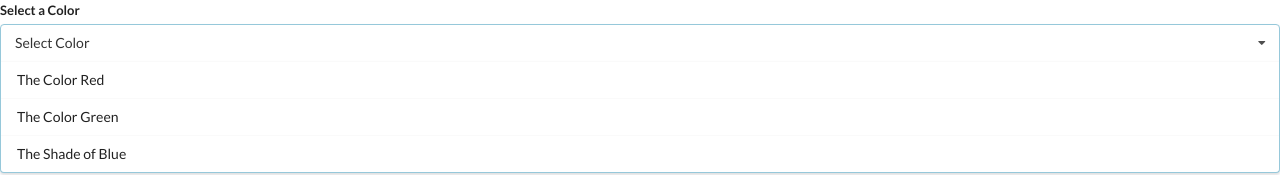
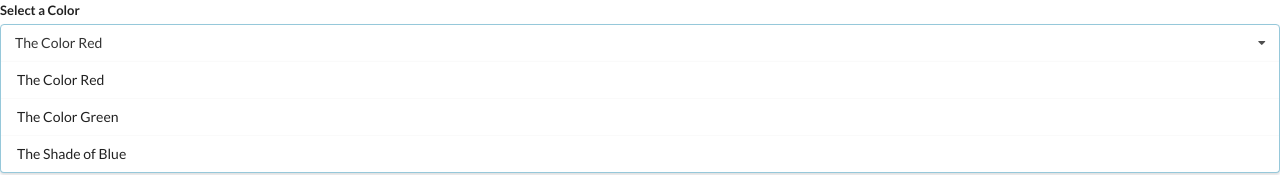
Before and after one commit to Cwarcup/react-with-redux, a React (Create React App) app in the folder 6-widgets/: page / in a window 1280 px wide. Shown: the top 175 px of the page. Built offline with nearby package versions, Linux system fonts and the light colour scheme.

Commit message:
add selected state

```diff
--- a/6-widgets/src/App.js
+++ b/6-widgets/src/App.js
@@ -1,4 +1,4 @@
-import React from 'react';
+import React, { useState } from 'react';
 import Accordion from './components/Accordion';
 import Search from './components/Search';
 import Dropdown from './components/Dropdown';
@@ -34,11 +34,16 @@
 ];
 
 const App = () => {
+  const [selected, setSelected] = useState(options[0]);
   return (
     <div>
       {/* <Accordion items={items} /> */}
       {/* <Search /> */}
-      <Dropdown options={options} />
+      <Dropdown
+        selected={selected}
+        onSelectedChange={setSelected}
+        options={options}
+      />
     </div>
   );
 };
--- a/6-widgets/src/components/Dropdown.js
+++ b/6-widgets/src/components/Dropdown.js
@@ -1,9 +1,13 @@
 import React from 'react';
 
-const Dropdown = ({ options }) => {
+const Dropdown = ({ options, selected, onSelectedChange }) => {
   const renderedOptions = options.map((option) => {
     return (
-      <div key={option.value} className="item">
+      <div
+        key={option.value}
+        className="item"
+        onClick={() => onSelectedChange(option)}
+      >
         {option.label}
       </div>
     );
@@ -14,7 +18,7 @@
         <label className="label">Select a Color</label>
         <div className="ui selection dropdown visible active">
           <i className="dropdown icon"></i>
-          <div className="text">Select Color</div>
+          <div className="text">{selected.label}</div>
           <div className="menu visible transition">{renderedOptions}</div>
         </div>
       </div>
```
